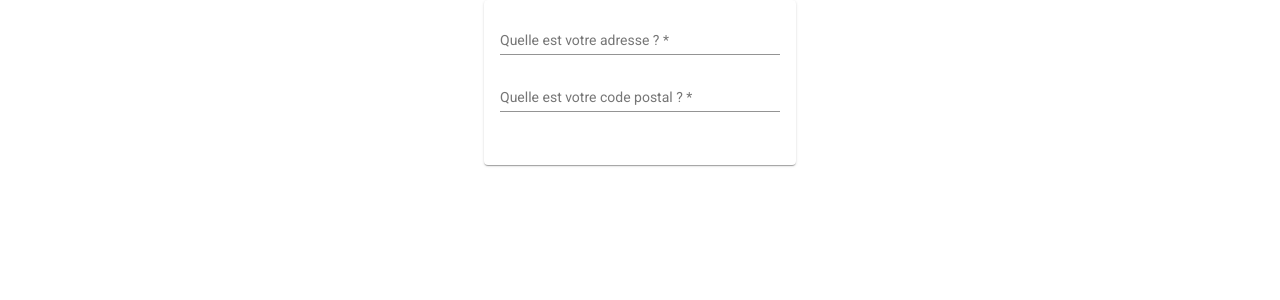
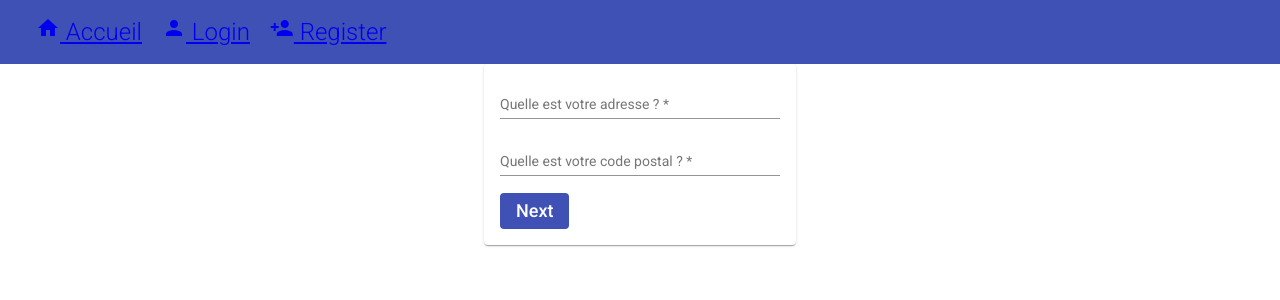
Before and after one commit to victorsmits/En-Auto, an Angular app in the folder Frontend/En-Auto-Frontend/: page / in a window 1280 px wide. Shown: the top 300 px of the page. Built offline with nearby package versions, Linux system fonts and the light colour scheme.

Commit message:
amelioration formulaire
switch between steps of the form

```diff
--- a/Frontend/En-Auto-Frontend/src/app/app.component.css
+++ b/Frontend/En-Auto-Frontend/src/app/app.component.css
@@ -0,0 +1,37 @@
+/*---------------------------------------------------------------------------*/
+/* NAV BAR */
+.sidenav-container {
+  height: 100%;
+}
+
+
+.sidenav {
+  width: 200px;
+}
+
+.sidenav .mat-toolbar {
+  background: inherit;
+}
+
+.mat-toolbar.mat-primary {
+  position: sticky;
+  top: 0;
+  z-index: 1;
+}
+.hidden{
+  display: none;
+}
+
+
+mat-toolbar{
+  width: 100%;
+}
+
+mat-toolbar a{
+  margin-left: 20px;
+}
+
+mat-toolbar a{
+  font-weight: lighter;
+  font-size: larger;
+}
--- a/Frontend/En-Auto-Frontend/src/app/app.component.html
+++ b/Frontend/En-Auto-Frontend/src/app/app.component.html
@@ -2,8 +2,65 @@
 <html>
 <head>
   <meta charset="UTF-8">
+
 </head>
+<mat-toolbar class="Navbar" color="primary" >
+  <a mat-list-item routerLink=".">
+    <mat-icon> home </mat-icon>
+    <span> Accueil </span>
+  </a>
+
+  <a mat-list-item routerLink="/login">
+    <mat-icon> person </mat-icon>
+    <span> Login </span>
+  </a>
+
+  <a mat-list-item routerLink="/register">
+    <mat-icon> person_add </mat-icon>
+    <span> Register </span>
+  </a>
+</mat-toolbar>
 <body>
 <router-outlet></router-outlet>
 </body>
 </html>
+
+<ng-template #desktopNav >
+  <mat-nav-list>
+    <a mat-list-item routerLink=".">
+      <mat-icon> home </mat-icon>
+      <span> Accueil </span>
+    </a>
+
+    <a mat-list-item routerLink="login">
+      <mat-icon> person </mat-icon>
+      <span> Login </span>
+    </a>
+
+    <a mat-list-item routerLink="register">
+      <mat-icon> person_add </mat-icon>
+      <span> Register </span>
+    </a>
+
+  </mat-nav-list>
+</ng-template>
+
+<ng-template #menutemplate>
+  <mat-nav-list>
+    <a mat-list-item routerLink=".">
+      <mat-icon> home </mat-icon>
+      <span> Accueil </span>
+    </a>
+
+    <a mat-list-item routerLink="login">
+      <mat-icon> person </mat-icon>
+      <span> Login </span>
+    </a>
+
+    <a mat-list-item routerLink="register">
+      <mat-icon> person_add </mat-icon>
+      <span> Register </span>
+    </a>
+
+  </mat-nav-list>
+</ng-template>
--- a/Frontend/En-Auto-Frontend/src/app/app.component.ts
+++ b/Frontend/En-Auto-Frontend/src/app/app.component.ts
@@ -1,4 +1,5 @@
 import { Component } from '@angular/core';
+import {ToolsService} from "./service/tools.service";
 
 @Component({
   selector: 'app-root',
@@ -7,4 +8,7 @@ import { Component } from '@angular/core';
 })
 export class AppComponent {
   title = 'En-Auto';
+  public isHandset$ = this.tool.isHandset$;
+
+  constructor(private tool: ToolsService) {}
 }
--- a/Frontend/En-Auto-Frontend/src/app/estimation/estimation.component.css
+++ b/Frontend/En-Auto-Frontend/src/app/estimation/estimation.component.css
@@ -8,3 +8,6 @@ mat-card{
   width: 20em;
   margin: auto;
 }
+mat-radio-button{
+  margin: 2%
+}
--- a/Frontend/En-Auto-Frontend/src/app/estimation/estimation.component.html
+++ b/Frontend/En-Auto-Frontend/src/app/estimation/estimation.component.html
@@ -1,8 +1,23 @@
 <mat-card>
-    <ng-container *ngTemplateOutlet="step1">
-
+  <div [ngSwitch]="formStep">
+    <ng-container *ngSwitchCase="1">
+      <div *ngTemplateOutlet="step1"></div>
     </ng-container>
-    <button mat-flat-button color="primary" (click)="next()"></button>
+    <ng-container *ngSwitchCase="2">
+      <div *ngTemplateOutlet="step2"></div>
+    </ng-container>
+    <ng-container *ngSwitchCase="3">
+      <div *ngTemplateOutlet="step3"></div>
+    </ng-container>
+    <ng-container *ngSwitchCase="4">
+      <div *ngTemplateOutlet="step4"></div>
+    </ng-container>
+    <ng-container *ngSwitchCase="5">
+      <div *ngTemplateOutlet="step5"></div>
+    </ng-container>
+  </div>
+  <button mat-flat-button color="primary" (click)="next()" *ngIf="formStep < 5"> Next</button>
+  <button mat-flat-button color="primary" (click)="submitForm()" *ngIf="formStep >= 5"> End</button>
 </mat-card>
 
 <ng-template #step1>
@@ -17,10 +32,12 @@
 </ng-template>
 
 <ng-template #step2>
+  <form action="" [formGroup]="estiForm">
     <mat-form-field>
-    <input matInput type="number" formControlName="houseArea" placeholder="Quelle est la superficie (sol) de votre maison ?">
+      <input matInput type="number" formControlName="houseArea"
+             placeholder="Quelle est la superficie (sol) de votre maison ?">
     </mat-form-field>
-
+    <p>Avez vous des tuiles a remplacer?</p>
     <mat-radio-group aria-label="Avez vous des tuiles a remplacer?" (change)="setTiles($event.value)">
       <mat-radio-button value="yes"> oui</mat-radio-button>
       <mat-radio-button value="no"> non</mat-radio-button>
@@ -29,34 +46,44 @@
     <mat-form-field *ngIf="hasTiles === 'yes' ">
       <input matInput type="number" formControlName="tiles_nb" placeholder="what's your address?">
     </mat-form-field>
+  </form>
 </ng-template>
 
 <ng-template #step3>
+  <form action="" [formGroup]="estiForm">
+    <p>Avez vous besoin de faire installer une goutière?</p>
     <mat-radio-group aria-label="Avez vous besoin de faire installer une goutière?" (change)="setTiles($event.value)">
       <mat-radio-button value="yes"> oui</mat-radio-button>
       <mat-radio-button value="no"> non</mat-radio-button>
     </mat-radio-group>
 
     <mat-form-field *ngIf="hasGutter === 'yes' ">
-    <input matInput type="number" formControlName="m_gutter" placeholder="Combien de mètres de goutière avez vous besoin d'installer?">
+      <input matInput type="number" formControlName="m_gutter"
+             placeholder="Combien de mètres de goutière avez vous besoin d'installer?">
     </mat-form-field>
+  </form>
 </ng-template>
 
 <ng-template #step4>
+  <form action="" [formGroup]="estiForm">
     <mat-radio-group aria-label="Connaissez vous votre consommation d'eau annuelle ?" (change)="setTiles($event.value)">
       <mat-radio-button value="yes"> oui</mat-radio-button>
       <mat-radio-button value="no"> non</mat-radio-button>
     </mat-radio-group>
 
     <mat-form-field *ngIf="knowConsommation === 'yes' ">
-    <input matInput type="number" formControlName="consommation" placeholder="Combien de m3 d'eau consommez vous annuellement ?">
+      <input matInput type="number" formControlName="consommation"
+             placeholder="Combien de m3 d'eau consommez vous annuellement ?">
     </mat-form-field>
     <mat-form-field *ngIf="knowConsommation === 'no' ">
-    <input matInput type="number" formControlName="people" placeholder="Combien de personnes habitent à l'année votre domicile ?">
+      <input matInput type="number" formControlName="people"
+             placeholder="Combien de personnes habitent à l'année votre domicile ?">
     </mat-form-field>
+  </form>
 </ng-template>
 
 <ng-template #step5>
+  <form action="" [formGroup]="estiForm">
     <mat-radio-group aria-label="Quelle est l'usage que vous voudriez faire ?" (change)="setTiles($event.value)">
       <mat-radio-button value="garden"> Jardin seulement</mat-radio-button>
       <mat-radio-button value="house"> Usage domestique</mat-radio-button>
@@ -64,14 +91,16 @@
     </mat-radio-group>
 
     <mat-form-field *ngIf="choice === 'garden' ">
-    <input matInput type="number" formControlName="garden_area" placeholder="Quelle est la superfecie de votre jardin ?">
+      <input matInput type="number" formControlName="garden_area"
+             placeholder="Quelle est la superfecie de votre jardin ?">
     </mat-form-field>
     <mat-form-field *ngIf="choice === 'house' ">
       <input matInput type="number" formControlName="nb_machin" placeholder="Combien de machines possedez vous ?">
     </mat-form-field>
     <mat-form-field *ngIf="choice === 'both' ">
-    <input matInput type="number" formControlName="garden_area" placeholder="Quelle est la superfecie de votre jardin ?">
+      <input matInput type="number" formControlName="garden_area"
+             placeholder="Quelle est la superfecie de votre jardin ?">
       <input matInput type="number" formControlName="nb_machin" placeholder="Combien de machines possedez vous ?">
     </mat-form-field>
-
+  </form>
 </ng-template>
--- a/Frontend/En-Auto-Frontend/src/app/estimation/estimation.component.ts
+++ b/Frontend/En-Auto-Frontend/src/app/estimation/estimation.component.ts
@@ -14,7 +14,7 @@ export class EstimationComponent implements OnInit {
   hasGutter: string;
   knowConsommation: string;
   choice: string;
-  formStep = ["step1"];
+  formStep = 1;
   ctx: any;
   constructor(public api: ApiService,
               public fb : FormBuilder) { }
@@ -44,6 +44,11 @@ export class EstimationComponent implements OnInit {
 
 
   next() {
+    this.formStep += 1;
+    console.log(this.formStep);
+  }
+
+  submitForm() {
 
   }
 }
--- a/Frontend/En-Auto-Frontend/src/app/service/tools.service.ts
+++ b/Frontend/En-Auto-Frontend/src/app/service/tools.service.ts
@@ -1,13 +1,17 @@
 import {Injectable} from '@angular/core';
 import {ApiService} from "./api.service";
 import {User} from "../Interface/Interface.module";
+import {Observable} from "rxjs";
+import {BreakpointObserver, Breakpoints} from "@angular/cdk/layout";
+import {map, shareReplay} from "rxjs/operators";
 
 @Injectable({
   providedIn: 'root'
 })
 export class ToolsService {
 
-  constructor(public api : ApiService) { }
+  constructor(public api : ApiService,
+              private breakpointObserver: BreakpointObserver) { }
 
   isValid(controlName,form): boolean {
     return form.get(controlName).invalid && form.get(controlName).touched;
@@ -40,4 +44,17 @@ export class ToolsService {
     }
 
   }
+
+  get isHandset$(): Observable<boolean> {
+    return this._isHandset$;
+  }
+  private _isHandset$: Observable<boolean> = this.breakpointObserver.observe([
+    Breakpoints.HandsetLandscape,
+    Breakpoints.HandsetPortrait,
+    Breakpoints.TabletLandscape,
+    Breakpoints.TabletPortrait])
+    .pipe(
+      map(result => result.matches),
+      shareReplay()
+    );
 }
--- a/Frontend/En-Auto-Frontend/src/styles.css
+++ b/Frontend/En-Auto-Frontend/src/styles.css
@@ -1,14 +1,9 @@
 /* You can add global styles to this file, and also import other style files */
 
-html, body { height: 100%; }
+html, body {
+  height: 100%;
+}
 body { margin: 0; font-family: Roboto, "Helvetica Neue", sans-serif; }
-mat-form-field {
-  width: 100%;
+.hidden{
+  display: none;
 }
-button{
-  font-size: large;
-}
-mat-card{
-  width: 20em;
-  margin: auto;
-}
```
Also changed, not shown: Frontend/En-Auto-Frontend/src/app/app.module.ts (+7 -1 lines). Lines whose indentation alone changed are shown as unchanged.
